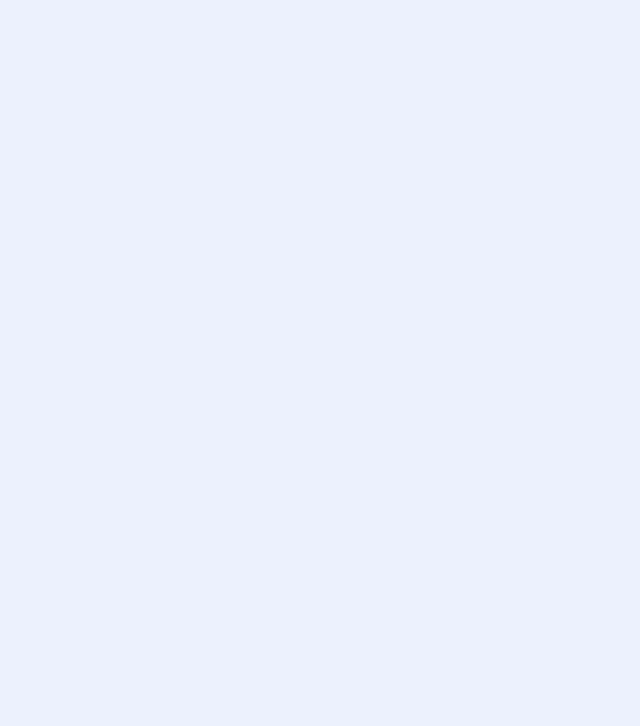
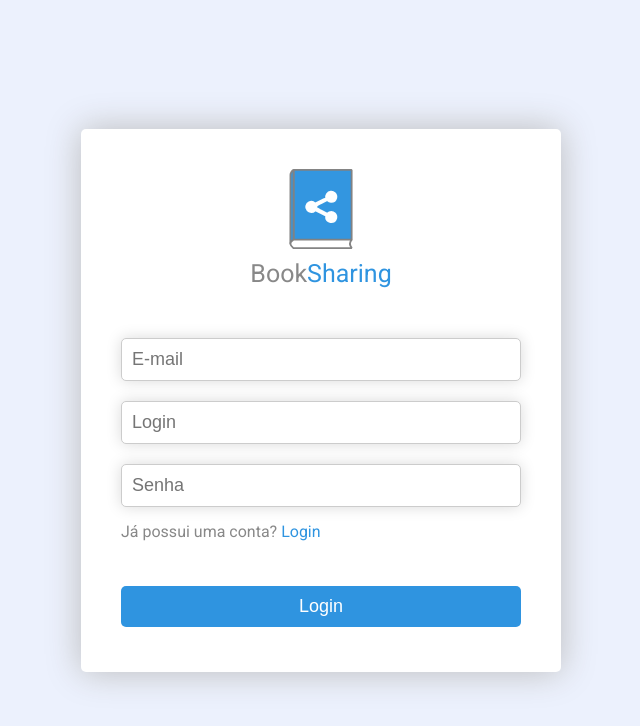
Before and after one commit to rainanDeveloper/bookSharing, a React (Create React App) app in the folder frontend/: page /SignUp in a window 1280 px wide. Shown: the top 726 px of the page, without its empty margins (319-959 px from the left). Built offline with nearby package versions, Linux system fonts and the light colour scheme.

Commit message:
Added new route (SignUp)

```diff
--- a/frontend/src/components/Login/styles.css
+++ b/frontend/src/components/Login/styles.css
@@ -22,7 +22,7 @@ div.LoginForm .projectTitle {
 
 
 div.LoginForm input + input {
-    margin-top: 25px;
+    margin-top: 15px;
 }
 
 div.LoginForm p {
--- a/frontend/src/components/SignUp/index.js
+++ b/frontend/src/components/SignUp/index.js
@@ -0,0 +1,21 @@
+import React from 'react';
+import ReactDOM from 'react-dom';
+import './styles.css'
+import logo from '../../logo.svg'
+
+function Login() {
+    return (
+      <div className="LoginForm">
+        <h1 className="projectTitle"><img src={logo} alt=""/><p>Book<span>Sharing</span></p></h1>
+        <form>
+          <input placeholder="E-mail"/>
+          <input placeholder="Login"/>
+          <input type="password" placeholder="Senha"/>
+          <p>Já possui uma conta? <a href="/">Login</a></p>
+          <button className="loginButton">Login</button>
+        </form>
+      </div>
+    );
+  }
+
+  export default Login;
--- a/frontend/src/routes.js
+++ b/frontend/src/routes.js
@@ -1,12 +1,14 @@
 import React from 'react'
 import {BrowserRouter, Route, Switch} from 'react-router-dom'
 import Login from './components/Login'
+import SignUp from './components/SignUp'
 
 export default function Routes(){
     return (
         <BrowserRouter>
             <Switch>
                 <Route path="/" exact component={Login}/>
+                <Route path="/SignUp" component={SignUp}/>
             </Switch>
         </BrowserRouter>
     )
```
Also changed, not shown: frontend/src/components/SignUp/styles.css (added).
